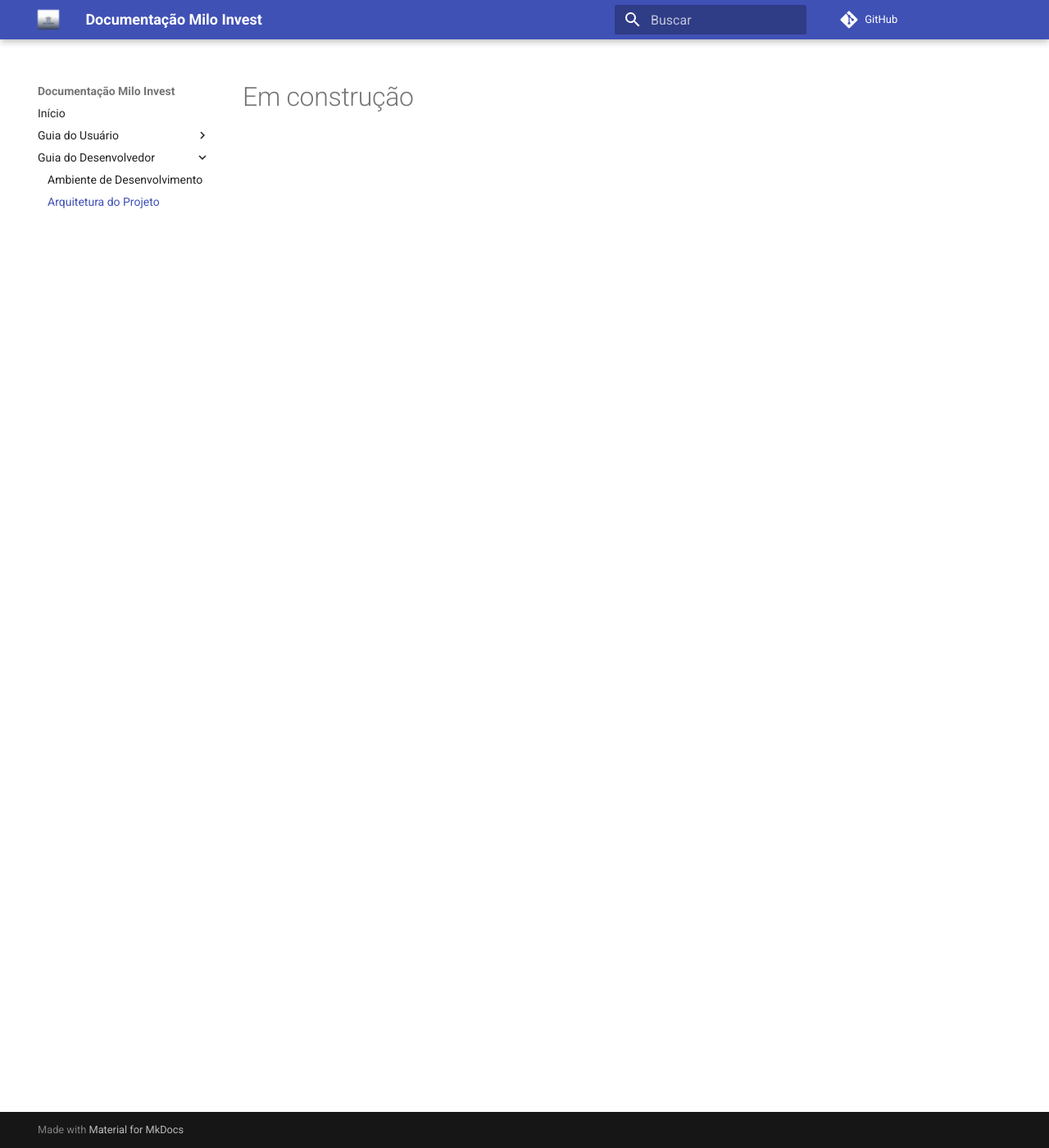
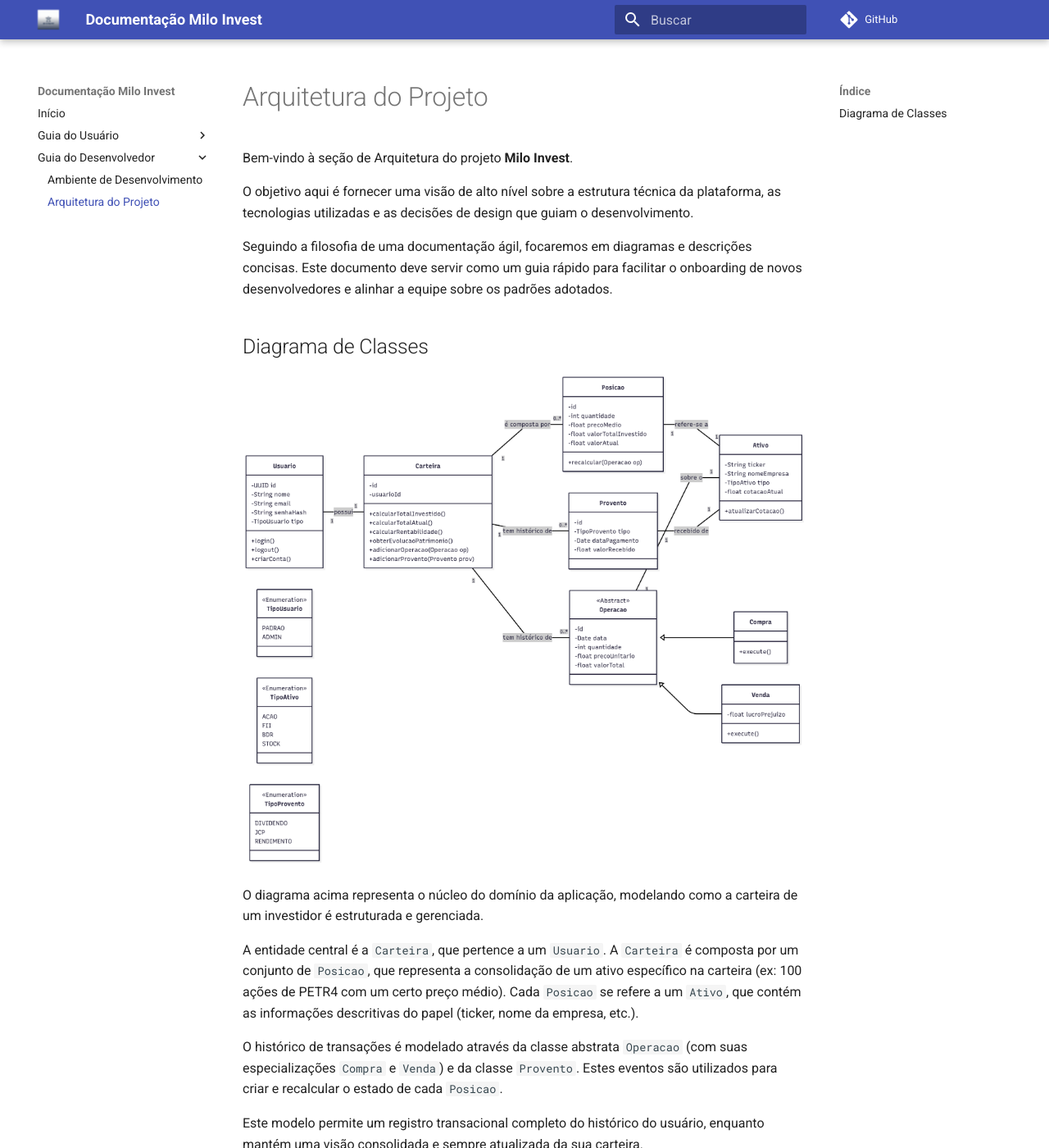
Before and after one commit to MiloInvest/milo-docs, an MkDocs documentation site: the page built from docs/guia-desenvolvedor/arquitetura.md, in a window 1280 px wide and 1400 px high. Shown: the whole window at 82% size. Built offline with MkDocs 1.6.1 and Material for MkDocs 9.7.7, drawn with Linux system fonts in a browser that asks for light colours; comment, search, counter and statistics services are not loaded.

Commit message:
docs: adicionar diagrama de classes

```diff
--- a/docs/guia-desenvolvedor/arquitetura.md
+++ b/docs/guia-desenvolvedor/arquitetura.md
@@ -1 +1,19 @@
-# Em construção
+# Arquitetura do Projeto
+
+Bem-vindo à seção de Arquitetura do projeto **Milo Invest**.
+
+O objetivo aqui é fornecer uma visão de alto nível sobre a estrutura técnica da plataforma, as tecnologias utilizadas e as decisões de design que guiam o desenvolvimento.
+
+Seguindo a filosofia de uma documentação ágil, focaremos em diagramas e descrições concisas. Este documento deve servir como um guia rápido para facilitar o onboarding de novos desenvolvedores e alinhar a equipe sobre os padrões adotados.
+
+## Diagrama de Classes
+
+![Diagrama de Classes](../assets/diagrama_de_classes.png)
+
+O diagrama acima representa o núcleo do domínio da aplicação, modelando como a carteira de um investidor é estruturada e gerenciada.
+
+A entidade central é a `Carteira`, que pertence a um `Usuario`. A `Carteira` é composta por um conjunto de `Posicao`, que representa a consolidação de um ativo específico na carteira (ex: 100 ações de PETR4 com um certo preço médio). Cada `Posicao` se refere a um `Ativo`, que contém as informações descritivas do papel (ticker, nome da empresa, etc.).
+
+O histórico de transações é modelado através da classe abstrata `Operacao` (com suas especializações `Compra` e `Venda`) e da classe `Provento`. Estes eventos são utilizados para criar e recalcular o estado de cada `Posicao`.
+
+Este modelo permite um registro transacional completo do histórico do usuário, enquanto mantém uma visão consolidada e sempre atualizada da sua carteira.
```
Also changed, not shown: docs/assets/diagrama_de_classes.png (added), 1 other file.
